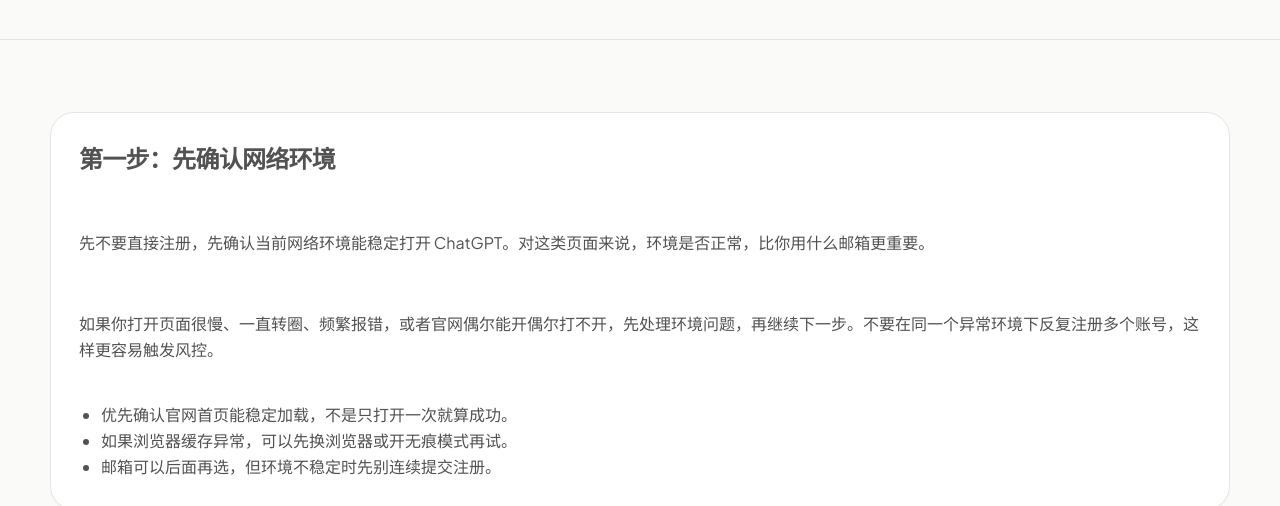
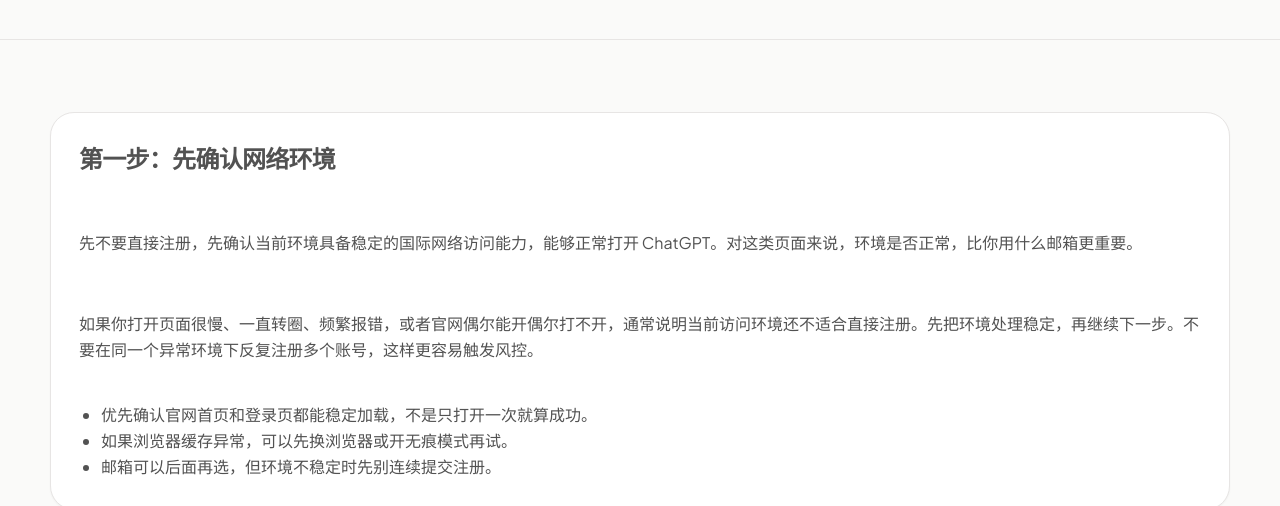
Before and after one commit to ztf6638-ui/gptchongzhi.net, a website: page chatgpt-register-guide.html in a window 1280 px wide. Shown: the part 332-838 px from the top of the page. Drawn offline with nearby package versions, Linux system fonts and the light colour scheme.

Commit message:
Adjust ChatGPT register network guidance

```diff
--- a/chatgpt-register-guide.html
+++ b/chatgpt-register-guide.html
@@ -53,7 +53,7 @@
                 "@type": "HowToStep",
                 "position": 1,
                 "name": "先确认网络环境稳定可用",
-                "text": "先确认当前网络环境可以稳定打开 ChatGPT 官网，不要在页面打不开、反复报错或异常缓慢的环境下连续尝试注册。"
+                "text": "先确认当前环境具备稳定的国际网络访问能力，可以完整打开 ChatGPT 官网；不要在页面打不开、反复报错或异常缓慢的状态下连续尝试注册。"
               },
               {
                 "@type": "HowToStep",
@@ -81,7 +81,7 @@
               {
                 "@type": "Question",
                 "name": "国内邮箱可以注册 ChatGPT 吗？",
-                "acceptedAnswer": { "@type": "Answer", "text": "通常可以使用 Gmail、QQ 邮箱、163 邮箱或其他常用邮箱注册，关键是邮箱能正常接收验证邮件，并且网络环境能稳定访问 ChatGPT 官网。" }
+                "acceptedAnswer": { "@type": "Answer", "text": "通常可以使用 Gmail、QQ 邮箱、163 邮箱或其他常用邮箱注册，关键是邮箱能正常接收验证邮件，同时当前环境具备稳定的国际网络访问能力，能够正常打开 ChatGPT 官网。" }
               },
               {
                 "@type": "Question",
@@ -123,10 +123,10 @@
           <div class="container prose">
             <div class="content-card"><div class="content-card__body prose">
               <h2>第一步：先确认网络环境</h2>
-              <p>先不要直接注册，先确认当前网络环境能稳定打开 ChatGPT。对这类页面来说，环境是否正常，比你用什么邮箱更重要。</p>
-              <p>如果你打开页面很慢、一直转圈、频繁报错，或者官网偶尔能开偶尔打不开，先处理环境问题，再继续下一步。不要在同一个异常环境下反复注册多个账号，这样更容易触发风控。</p>
+              <p>先不要直接注册，先确认当前环境具备稳定的国际网络访问能力，能够正常打开 ChatGPT。对这类页面来说，环境是否正常，比你用什么邮箱更重要。</p>
+              <p>如果你打开页面很慢、一直转圈、频繁报错，或者官网偶尔能开偶尔打不开，通常说明当前访问环境还不适合直接注册。先把环境处理稳定，再继续下一步。不要在同一个异常环境下反复注册多个账号，这样更容易触发风控。</p>
               <ul>
-                <li>优先确认官网首页能稳定加载，不是只打开一次就算成功。</li>
+                <li>优先确认官网首页和登录页都能稳定加载，不是只打开一次就算成功。</li>
                 <li>如果浏览器缓存异常，可以先换浏览器或开无痕模式再试。</li>
                 <li>邮箱可以后面再选，但环境不稳定时先别连续提交注册。</li>
               </ul>
```
Also changed, not shown: dist/chatgpt-register-guide.html.
